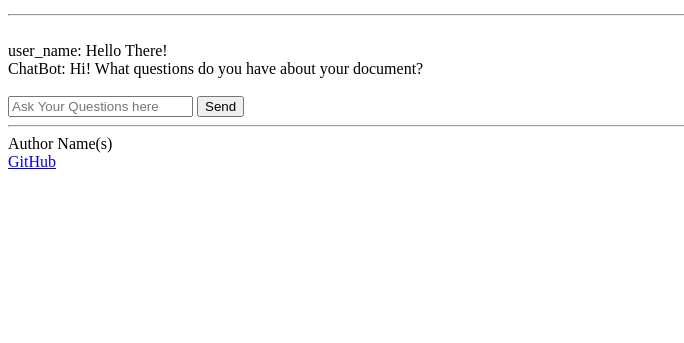
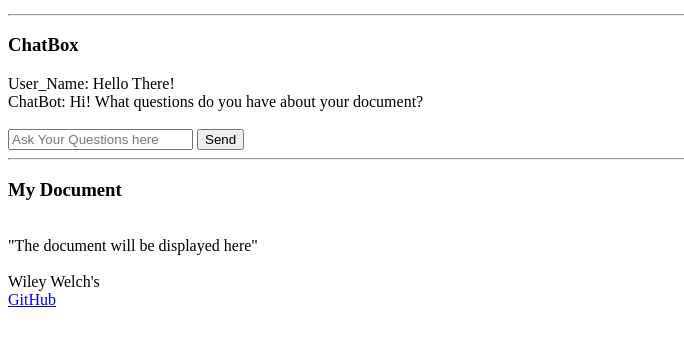
Before and after one commit to warlordwinter/startup, a plain HTML site: page HTML_code/upload_station.html in a window 1280 px wide. Shown: the part 161-504 px from the top of the page, without its empty margins (0-684 px from the left). Drawn offline with Linux system fonts and the light colour scheme.

Commit message:
Here is my updated version of the Upload Station final edition

```diff
--- a/HTML_code/upload_station.html
+++ b/HTML_code/upload_station.html
@@ -28,13 +28,16 @@
     </header>
 
     <main>
-      <br />
+      <header>
+        <h3>ChatBox
+        </h3>
+      </header>
       <div class ="chat-box">
         <!--Remember to add a box to help format your chatbox-->
         <div class = "chat-messages"></div>
         <!--Find a way to hook of the AI to this via Java Script-->
           <div class="User_message">
-            <span class="user">user_name:</span>
+            <span class="user">User_Name:</span>
             <span class ="text">Hello There!</span>
           </div>
         <div class="AI_messages">
@@ -53,7 +56,15 @@
 
     <footer>
       <hr />
-      <span class="text-reset">Author Name(s)</span>
+      <header>
+        <h3>My Document</h3>
+        <br/>
+        <body>"The document will be displayed here"
+        </body>
+      </header>
+      <br/>
+
+      <span class="text-reset">Wiley Welch's</span>
       <br />
       <a href="https://github.com/webprogramming260/simon-html">GitHub</a>
     </footer>
```
